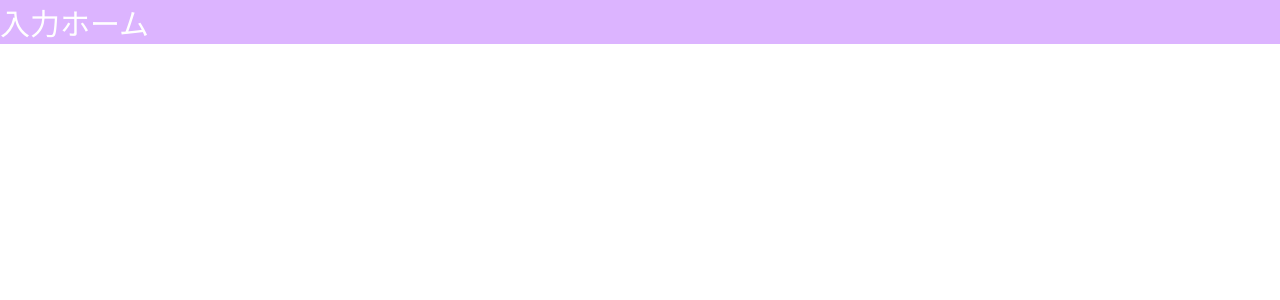
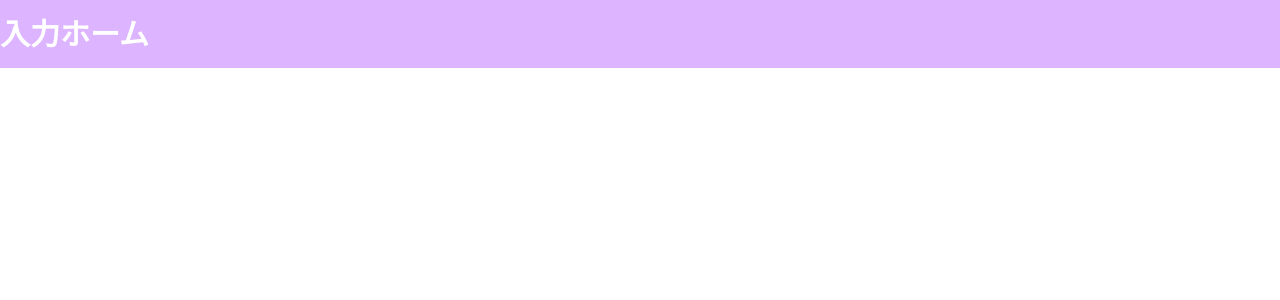
Before and after one commit to ryusei-tsune/member-info-editor, a React (Create React App) app: page / in a window 1280 px wide. Shown: the top 300 px of the page. Built offline with nearby package versions, Linux system fonts and the light colour scheme.

Commit message:
Tailwind CSSの導入

```diff
--- a/package.json
+++ b/package.json
@@ -42,6 +42,9 @@
     "@types/react-dom": "^18.0.6",
     "@types/testing-library__jest-dom": "^5.14.5",
     "@types/testing-library__user-event": "^4.2.0",
+    "autoprefixer": "^10.4.8",
+    "postcss": "^8.4.16",
+    "tailwindcss": "^3.1.8",
     "typesync": "^0.9.2"
   }
 }
--- /dev/null
+++ b/postcss.config.js
@@ -0,0 +1,6 @@
+module.exports = {
+  plugins: {
+    tailwindcss: {},
+    autoprefixer: {},
+  },
+}
--- a/src/App.css
+++ b/src/App.css
@@ -1,5 +1,4 @@
 .app-bar {
   background-color: rgb(220, 180, 255);
   color: white;
-  font-size: 30px;
 }
--- a/src/App.tsx
+++ b/src/App.tsx
@@ -4,7 +4,7 @@
 const App = () => {
   return (
     <div>
-      <div className='app-bar'>入力ホーム</div>
+      <div className='app-bar text-3xl font-bold py-4'>入力ホーム</div>
     </div>
   );
 }
--- a/src/index.css
+++ b/src/index.css
@@ -1,3 +1,7 @@
+@tailwind base;
+@tailwind components;
+@tailwind utilities;
+
 body {
   margin: 0;
   font-family: -apple-system, BlinkMacSystemFont, 'Segoe UI', 'Roboto', 'Oxygen',
--- /dev/null
+++ b/tailwind.config.js
@@ -0,0 +1,10 @@
+/** @type {import('tailwindcss').Config} */
+module.exports = {
+  content: [
+    "./src/**/*.{js,jsx,ts,tsx}",
+  ],
+  theme: {
+    extend: {},
+  },
+  plugins: [],
+}
```
Also changed, not shown: 1 other file (tests, documents, lock files or other folders).
